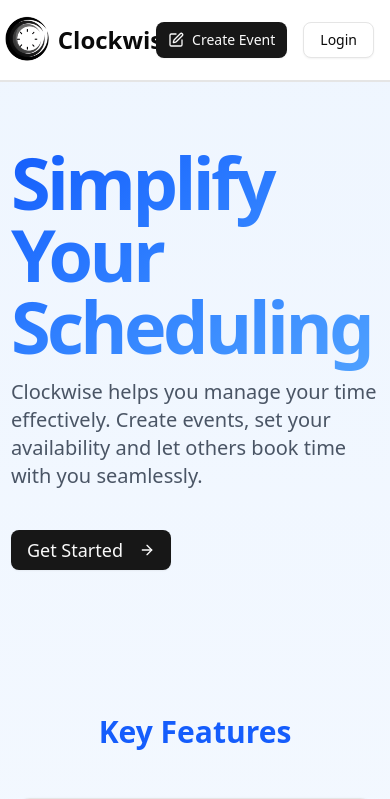
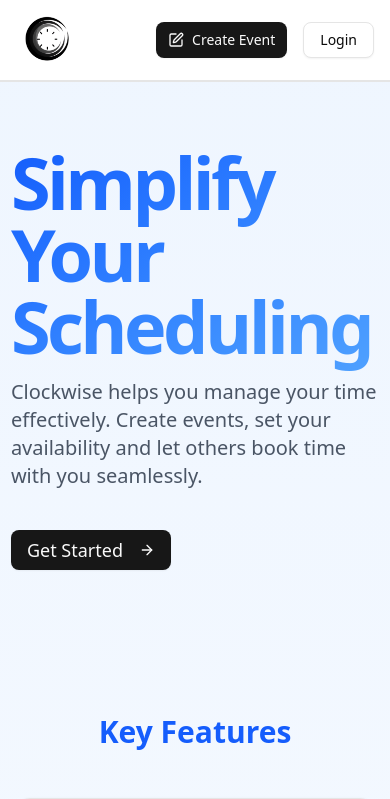
Before and after one commit to Zaeden/Clockwise, a Next.js app: page / in a window 390 px wide. Shown: the top 799 px of the page. Built offline with nearby package versions, Linux system fonts and the light colour scheme; no server answers.

Commit message:
Fix: Logo Text for small screens

```diff
--- a/components/header.jsx
+++ b/components/header.jsx
@@ -19,7 +19,7 @@
           alt="Clockwise Logo"
           className="h-16 w-auto"
         />
-        <h1 className="text-2xl font-bold">Clockwise</h1>
+        <h1 className="hidden md:block text-2xl font-bold">Clockwise</h1>
       </Link>
 
       <div className="flex items-center gap-4">
```
